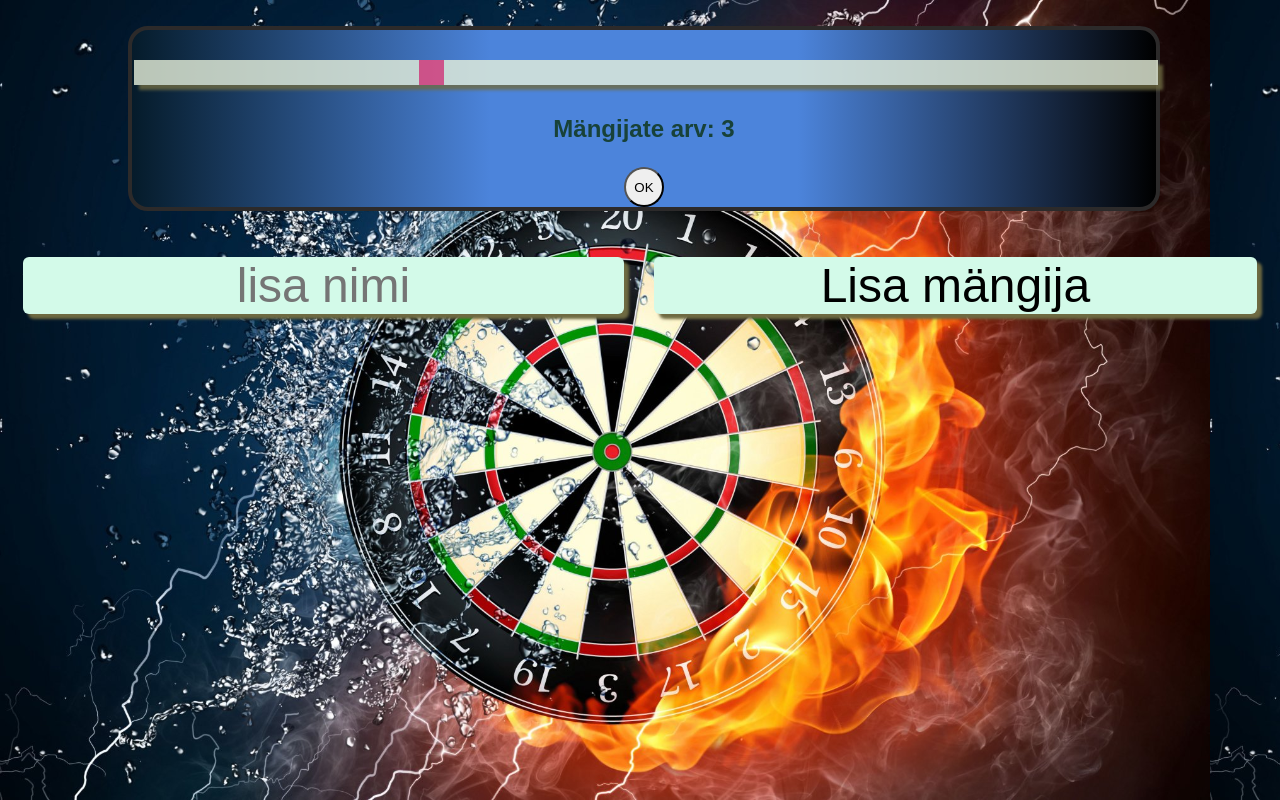
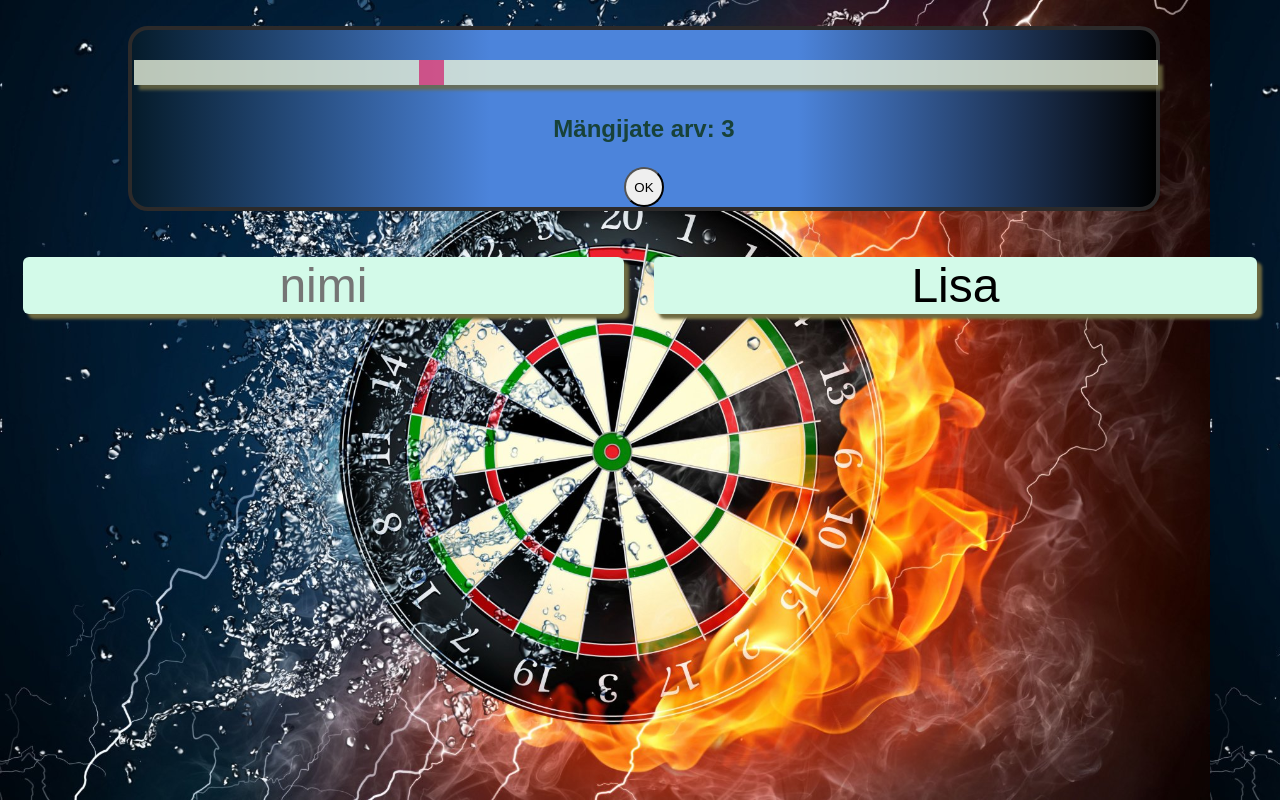
Before and after one commit to mmeest/Darts, a plain HTML site: page index.html in a window 1280 px wide. Drawn offline with Linux system fonts and the light colour scheme.

Commit message:
Update index.html

```diff
--- a/index.html
+++ b/index.html
@@ -145,8 +145,8 @@ background: linear-gradient(90deg, rgba(5,27,42,1) 0%, rgba(76,132,219,1) 35%, r
     </div><br><br><br><br><br><br><br><br><br><br><br><br>
 
     <div id="new">
-      <input type="text" placeholder="lisa nimi" id="newName">
-      <input type="button" value="Lisa mängija" onclick="newPlayer()">
+      <input type="text" placeholder="nimi" id="newName">
+      <input type="button" value="Lisa" onclick="newPlayer()">
     </div>
 
     <script>
```
